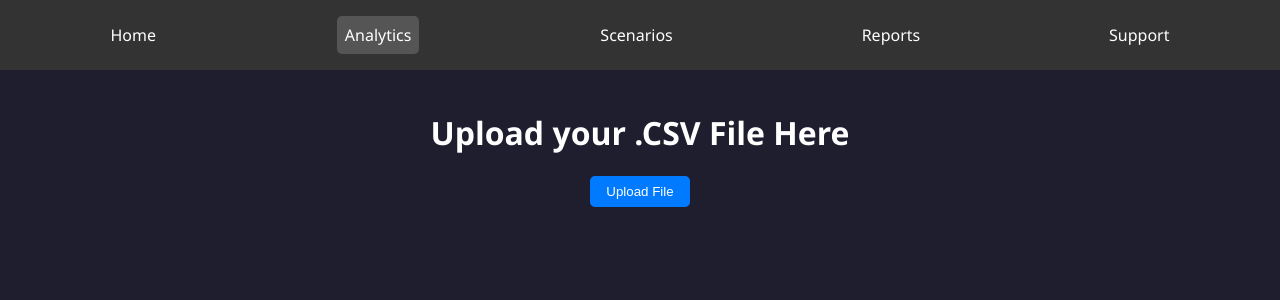
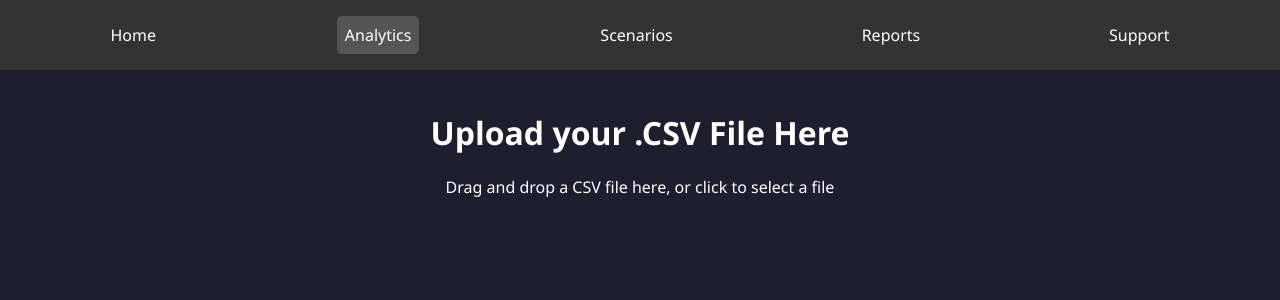
Before and after one commit to siddu1324/finoptixx, a React (Create React App) app in the folder client/: page /data-input in a window 1280 px wide. Shown: the top 300 px of the page. Built offline with nearby package versions, Linux system fonts and the light colour scheme.

Commit message:
csv file upload support

```diff
--- a/client/package.json
+++ b/client/package.json
@@ -16,6 +16,7 @@
     "react": "^18.3.1",
     "react-chartjs-2": "^5.2.0",
     "react-dom": "^18.3.1",
+    "react-dropzone": "^14.2.3",
     "react-router-dom": "^6.23.0",
     "react-scripts": "5.0.1",
     "recharts": "^2.12.6",
--- a/client/src/components/FileUpload.js
+++ b/client/src/components/FileUpload.js
@@ -1,29 +1,35 @@
-import React, { useState } from 'react';
-import { UploadWidget } from '@bytescale/upload-widget';
+import React, { useCallback } from 'react';
+import { useDropzone } from 'react-dropzone';
 
 const FileUpload = ({ onFileUpload }) => {
-  const handleUpload = () => {
-    const options = {
-      apiKey: "free",  // Make sure to replace "free" with your actual API key
-      maxFileCount: 1,
-      // mimeTypes: ["image/*"], // Uncomment if you need to restrict to images
+  const onDrop = useCallback(acceptedFiles => {
+    const file = acceptedFiles[0];
+    const reader = new FileReader();
+
+    reader.onabort = () => console.log('File reading was aborted');
+    reader.onerror = () => console.log('File reading has failed');
+    reader.onload = () => {
+      const csvData = reader.result;
+      onFileUpload(csvData);
     };
 
-    UploadWidget.open(options).then(
-      files => {
-        if (files.length > 0) {
-          onFileUpload();
-        }
-      },
-      error => {
-        alert(error);
-      }
-    );
-  };
+    reader.readAsText(file);
+  }, [onFileUpload]);
+
+  const { getRootProps, getInputProps, isDragActive } = useDropzone({
+    onDrop,
+    accept: 'text/csv',
+    multiple: false,
+  });
 
   return (
-    <div>
-      <button onClick={handleUpload}>Upload File</button>
+    <div {...getRootProps()}>
+      <input {...getInputProps()} />
+      {isDragActive ? (
+        <p>Drop the CSV file here...</p>
+      ) : (
+        <p>Drag and drop a CSV file here, or click to select a file</p>
+      )}
     </div>
   );
 };
```
Also changed, not shown: 1 other file (tests, documents, lock files or other folders).
